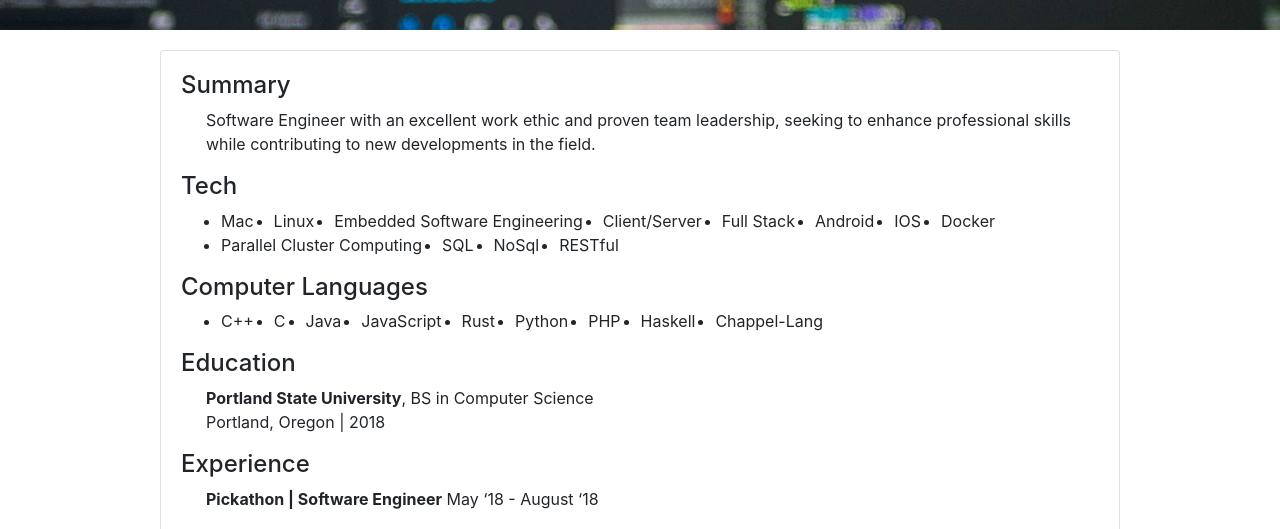
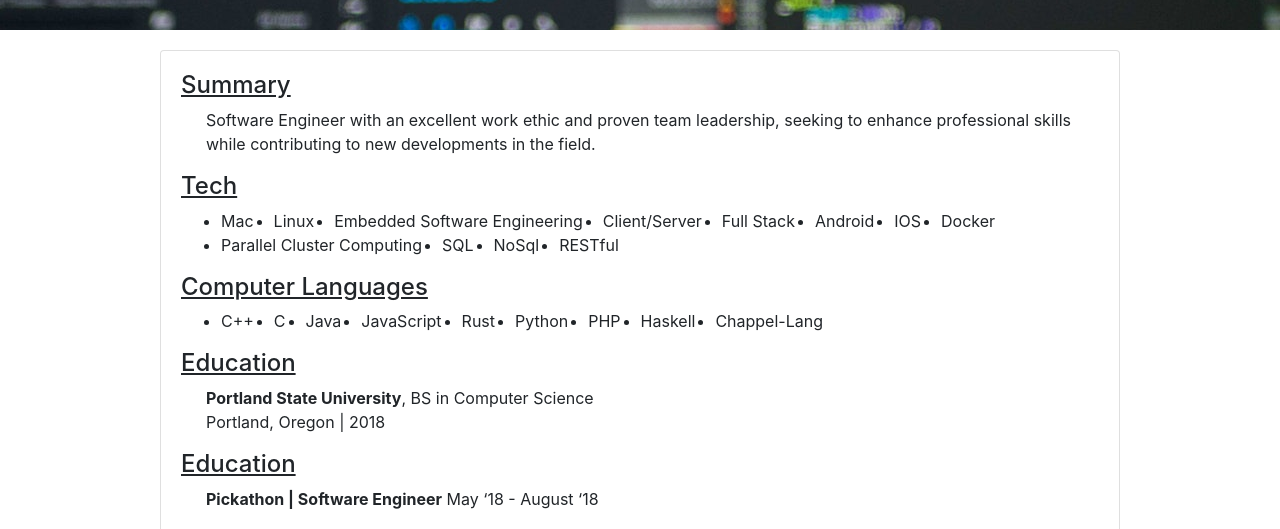
Before and after one commit to Tookerton21/ReactSite, a React (Create React App) app: page /Resume in a window 1280 px wide. Shown: the part 420-949 px from the top of the page. Built offline with nearby package versions, Linux system fonts and the light colour scheme.

Commit message:
fixing headers

```diff
--- a/src/View/About.js
+++ b/src/View/About.js
@@ -31,9 +31,9 @@ class About extends Component{
                 <Card style={cardPos}>
                    <Card.Body className="AboutMe" style={cardBody}>
                        <Card.Body>
-                           <h4 ClassName="h4-Title">General</h4>
+                           <h4 ClassName="h4-Title"><u>General</u></h4>
                             <p>I'm one of those recent “Californian transplants”. I fell victim to Portland’s magnetic pull seven years ago. I was on an eight-week road trip in 2011 when I stopped into the Rose city for a day and a half to visit a friend. That's all it really took for me to fall in love with the city and promise myself that I would move to Portland the following year. I'm one to keep my promises and did exactly that. I love exploring the city especially by bike</p>
-                            <h4 ClassName="h4-Title">Hobbies</h4>
+                            <h4 ClassName="h4-Title"><u>Hobbies</u></h4>
                             <p>As passionate as I am about coding I have hobbies that get me away from the screen. I ride and maintain a Honda Cbr RR motorcycle. I love experiencing new things through travel and exploring the city by bike, discovering new art, food and brews. But what keeps me centered is my love of gardening. I love tending to my plants, figuring out what they need, informing myself through research and past journals on how to improve with each following year.</p>
                             <p>Other hobbies that I enjoy are: snowboarding, (thankfully we are quite close to Mt. Hood), , Mountain biking, Soccer, surfing, building things, and taking things apart. I’m also a bit of a gym rat; I love trying to set new PR’s at the gym.</p>
                        </Card.Body>
--- a/src/View/Home.js
+++ b/src/View/Home.js
@@ -13,7 +13,7 @@ class Home extends Component{
         const Education = () => {
             return <div className="HomeItem" stytle={{paddingbottom: '20px'}}>
 
-                <h3>Education:</h3>
+                <h3><u>Education</u></h3>
                 <p><b>Portland State University</b><br />Bachelors of Science<br /> <i>December 2018</i></p>
 
             </div>
@@ -21,7 +21,7 @@ class Home extends Component{
 
         const Bio = () => {
             return <div className="HomeItem" style= {{paddingTop: '20px'}}>
-                <h3>Niko Ruiz</h3>
+                <h3><u>Niko Ruiz</u></h3>
                 <p>Software developer with an excellent work ethic and proven team leadership, seeking to enhance professional skills while contributing to new developments in the field.</p>
                 <p>I enjoy working, and socializing with others and I thrive off of interactive team environments. When I’m not at my desk coding you can probably find me at the local tap house coding. I always strive for excellence, but know how to balance that when pressed for time to meet any deadlines.</p>
             </div>
--- a/src/View/Projects.js
+++ b/src/View/Projects.js
@@ -13,14 +13,14 @@ class Projects extends  Component{
                 <div className="Projects">
 
                     <Card className="Project-Item">
-                        <Card.Title>1050 leds and an Xbox Kinect</Card.Title>
+                        <Card.Title><u>1050 leds and an Xbox Kinect</u></Card.Title>
                         <Card.Body>
                         <p>Intro Back in May 2018 my web developer pal Dan Wright, roped me into collaborating with him on an art installation at Pickathon 2018. His original concept for the interactive project was to use the flaschen taschen project, and build a giant Etch-a-Sketch that would be operated by two people. After a few morning coffee sessions in our living room the project evolved into a light display that would use Xbox Kinect it depth sensor to project human movement even in pitch black darkeness.</p>
                         <p><Link to="/Projects/LED"><button className="pButton">View</button></Link></p>
                         </Card.Body>
                     </Card>
                     <Card className="Project-Item">
-                    <Card.Title>Auto Grow</Card.Title>
+                    <Card.Title><u>Auto Grow</u></Card.Title>
                     <Card.Body>
                     <p>Intro I have wanted to build an automated grow tent/room for some time. Such a thing would allow me to leave my home days at a time, or even weeks with the reassurance that my plants will be fine. I will be using a Rasberry pi 3, appropriate sensors, stepper motors, paristalic pumps and Relays. I will be implementing this project in C++. Goals: Watering Temperature control Humidity control Light height I want to have a moisture sensor that will indicate when soil reaches a level of moisture that requires wire. </p>
                     <p><Link to="/Projects/AutoGrow"><button className="pButton">View</button></Link></p>
--- a/src/View/Resume.js
+++ b/src/View/Resume.js
@@ -13,10 +13,10 @@ class Resume extends Component{
                 <HeaderImg Hero={HomeHero} Text={"Niko Ruiz"} SubText={"Let's build something amazing together"}/>
                 <Card className="cardMods">
                         <Card.Body className="CardBody">
-                            <h4 className="h4-Title">Summary</h4>
+                            <h4 className="h4-Title"><u>Summary</u></h4>
                             <p>Software Engineer with an excellent work ethic and proven team leadership, seeking to enhance professional skills while contributing to new developments in the field.</p>
 
-                            <h4 className="h4-Title">Tech</h4>
+                            <h4 className="h4-Title"><u>Tech</u></h4>
                             <ul className="Ul-List">
                                 <li>Mac</li>
                                 <li>Linux</li>
@@ -32,7 +32,7 @@ class Resume extends Component{
                                 <li>RESTful</li>
                             </ul>
 
-                            <h4 className="h4-Title">Computer Languages</h4>
+                            <h4 className="h4-Title"><u>Computer Languages</u></h4>
                             <ul className="Ul-List">
                                 <li>C++</li>
                                 <li>C</li>
@@ -45,13 +45,13 @@ class Resume extends Component{
                                 <li>Chappel-Lang</li>
                             </ul>
 
-                            <h4 className="h4-Title">Education</h4>
+                            <h4 className="h4-Title"><u>Education</u></h4>
                             <p><b>Portland State University</b>, BS in Computer Science
                                 <br/>
                                 Portland, Oregon | 2018
                             </p>
 
-                            <h4 className="h4-Title">Experience</h4>
+                            <h4 className="h4-Title"><u>Education</u></h4>
                             <p><b>Pickathon | Software Engineer</b> May ‘18 - August ‘18</p>
                             <p>Program custom live-lightwall show. Translate live depth information from an Xbox Kinect to a custom LED light display. Uses a client-server model for communication between LED control and video data.</p>
 
--- a/src/css/Home.scss
+++ b/src/css/Home.scss
@@ -5,15 +5,19 @@
     padding-left: 10%;
     padding-right: 10%;
 
+
     .flexList {
+        @media screen and (max-width: 650px) {
+                flex-direction: column;
+                justify-content: left;
+
+        }
         display: flex;
         flex-direction: row;
         justify-content: center;
         flex-wrap: wrap;
         padding-right: 40px;
-        .NoBul {
-            list-style-type: none;
-        }
+
         li {
              padding-right: 20px;
         }
```
